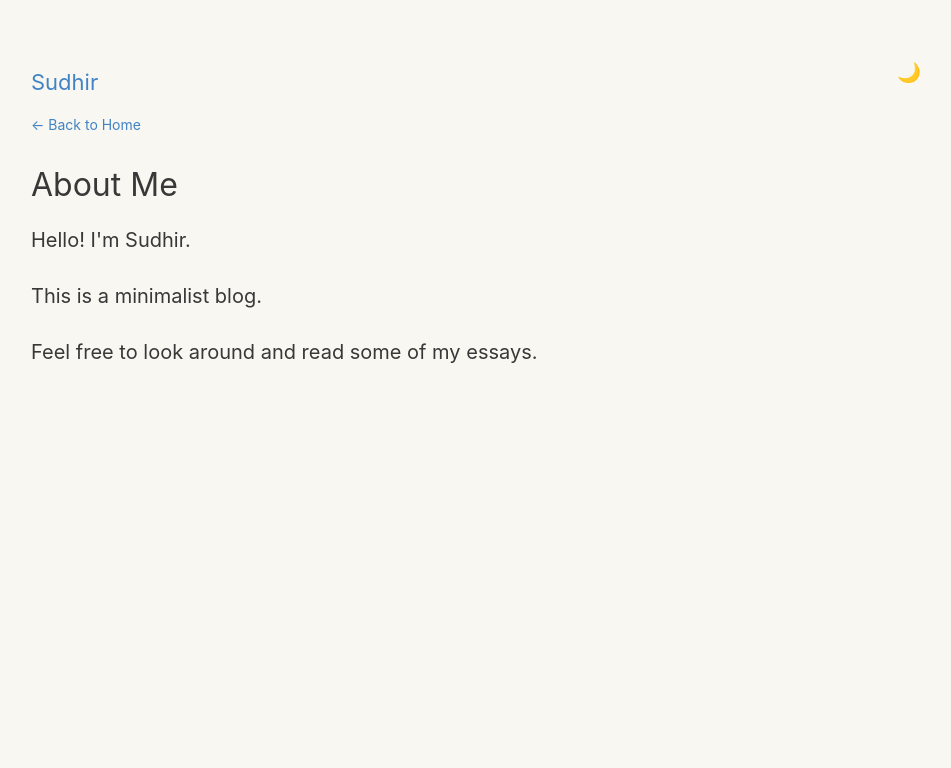
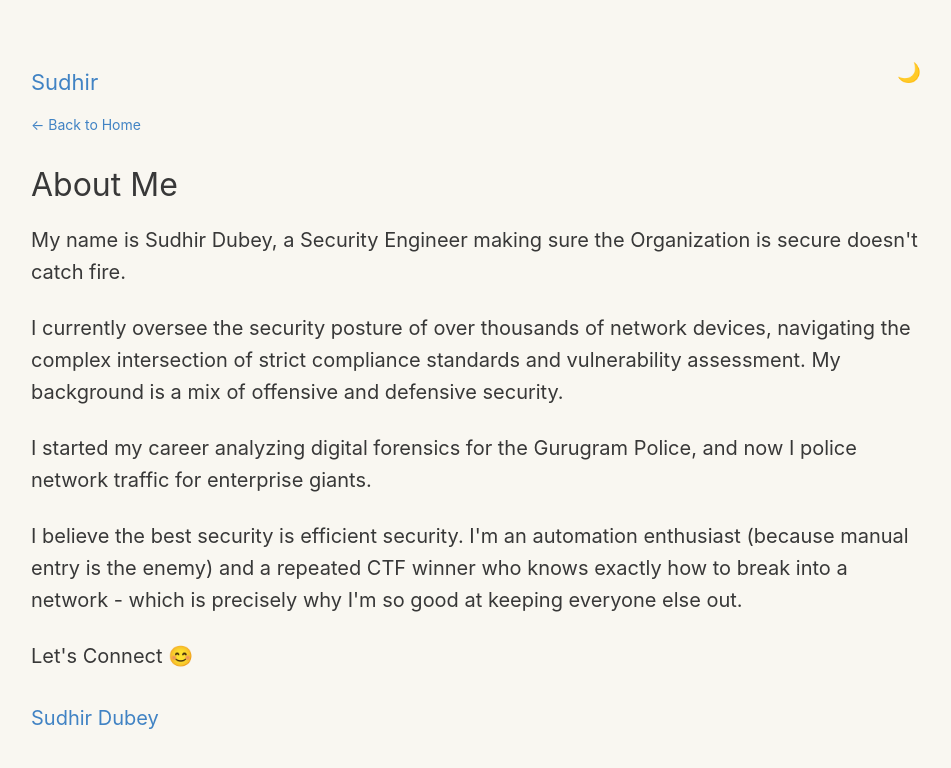
Before and after one commit to sudhir45/sudhir_minimalistic, a plain HTML site: page about.html in a window 1280 px wide. Shown: the whole page, without its empty margins (161-1112 px from the left). Drawn offline with nearby package versions, Linux system fonts and the light colour scheme.

Commit message:
feat: update about page with detailed personal introduction and LinkedIn badge

```diff
--- a/about.html
+++ b/about.html
@@ -32,12 +32,23 @@
         </div>
 
         <h1>About Me</h1>
-        <p>Hello! I'm Sudhir.</p>
-        <p>This is a minimalist blog.</p>
-        <p>Feel free to look around and read some of my essays.</p>
+        <p>My name is Sudhir Dubey, a Security Engineer making sure the Organization is secure doesn't catch fire.</p>
+
+        <p>I currently oversee the security posture of over thousands of network devices, navigating the complex intersection of strict compliance standards and vulnerability assessment. My background is a mix of offensive and defensive security.</p>
+
+        <p>I started my career analyzing digital forensics for the Gurugram Police, and now I police network traffic for enterprise giants.</p>
+
+        <p>I believe the best security is efficient security. I'm an automation enthusiast (because manual entry is the enemy) and a repeated CTF winner who knows exactly how to break into a network - which is precisely why I'm so good at keeping everyone else out.</p>
+
+        <p>Let's Connect 😊</p>
+
+        <div style="margin-top: 30px;" id="linkedinBadge">
+            <div class="badge-base LI-profile-badge" data-locale="en_US" data-size="medium" data-theme="light" data-type="HORIZONTAL" data-vanity="dsudhir" data-version="v1"><a class="badge-base__link LI-simple-link" href="https://in.linkedin.com/in/dsudhir?trk=profile-badge">Sudhir Dubey</a></div>
+        </div>
     </article>
 
     <script src="app.js"></script>
+    <script src="https://platform.linkedin.com/badges/js/profile.js" async defer type="text/javascript"></script>
 </body>
 
 </html>
--- a/feed.xml
+++ b/feed.xml
@@ -4,8 +4,8 @@
  <title>Sudhir</title>
  <description>Minimalist blog by Sudhir</description>
  <link>https://sudhir.is-a.dev</link>
- <lastBuildDate>Thu, 20 Nov 2025 15:56:34 +0000</lastBuildDate>
- <pubDate>Thu, 20 Nov 2025 15:56:34 +0000</pubDate>
+ <lastBuildDate>Thu, 20 Nov 2025 16:38:29 +0000</lastBuildDate>
+ <pubDate>Thu, 20 Nov 2025 16:38:29 +0000</pubDate>
  <ttl>1800</ttl>
 
  <item>
```
